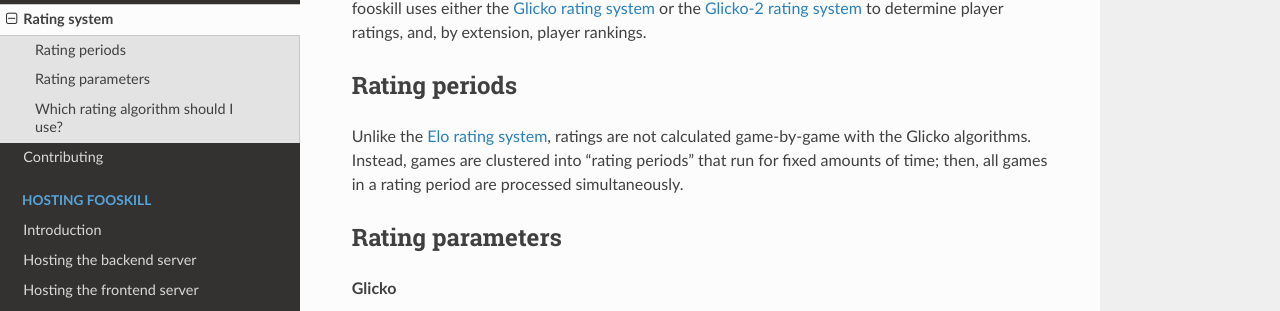
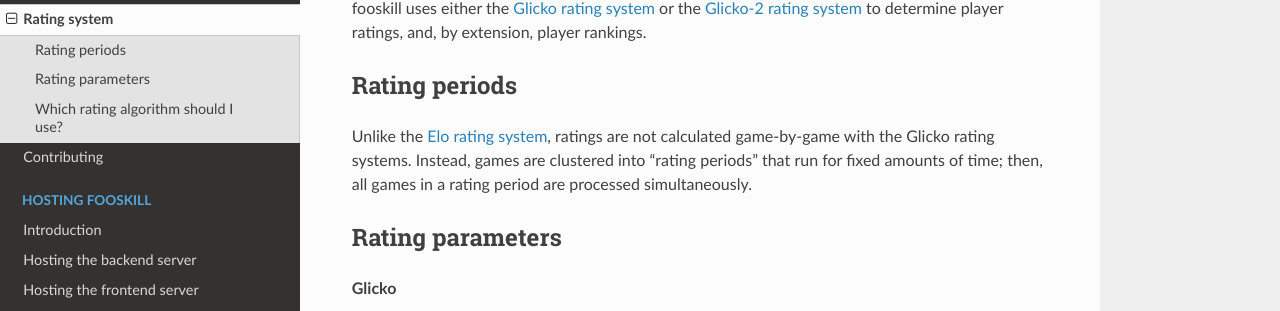
Before and after one commit to mwiens91/fooskill, a Sphinx documentation site: the page built from docs/overview/rating_system.rst, in a window 1280 px wide and 1368 px high. Shown: the part 163-474 px from the top of the window. Built offline with Sphinx 7.4.7 and the Read the Docs theme 2.0.0, drawn with Linux system fonts in a browser that asks for light colours.

Commit message:
Edit sentence in docs for consistency

```diff
--- a/docs/overview/rating_system.rst
+++ b/docs/overview/rating_system.rst
@@ -9,9 +9,9 @@
 --------------
 
 Unlike the `Elo rating system`_, ratings are not calculated game-by-game
-with the Glicko algorithms. Instead, games are clustered into "rating
-periods" that run for fixed amounts of time; then, all games in a rating
-period are processed simultaneously.
+with the Glicko rating systems. Instead, games are clustered into
+"rating periods" that run for fixed amounts of time; then, all games in
+a rating period are processed simultaneously.
 
 Rating parameters
 -----------------
```
